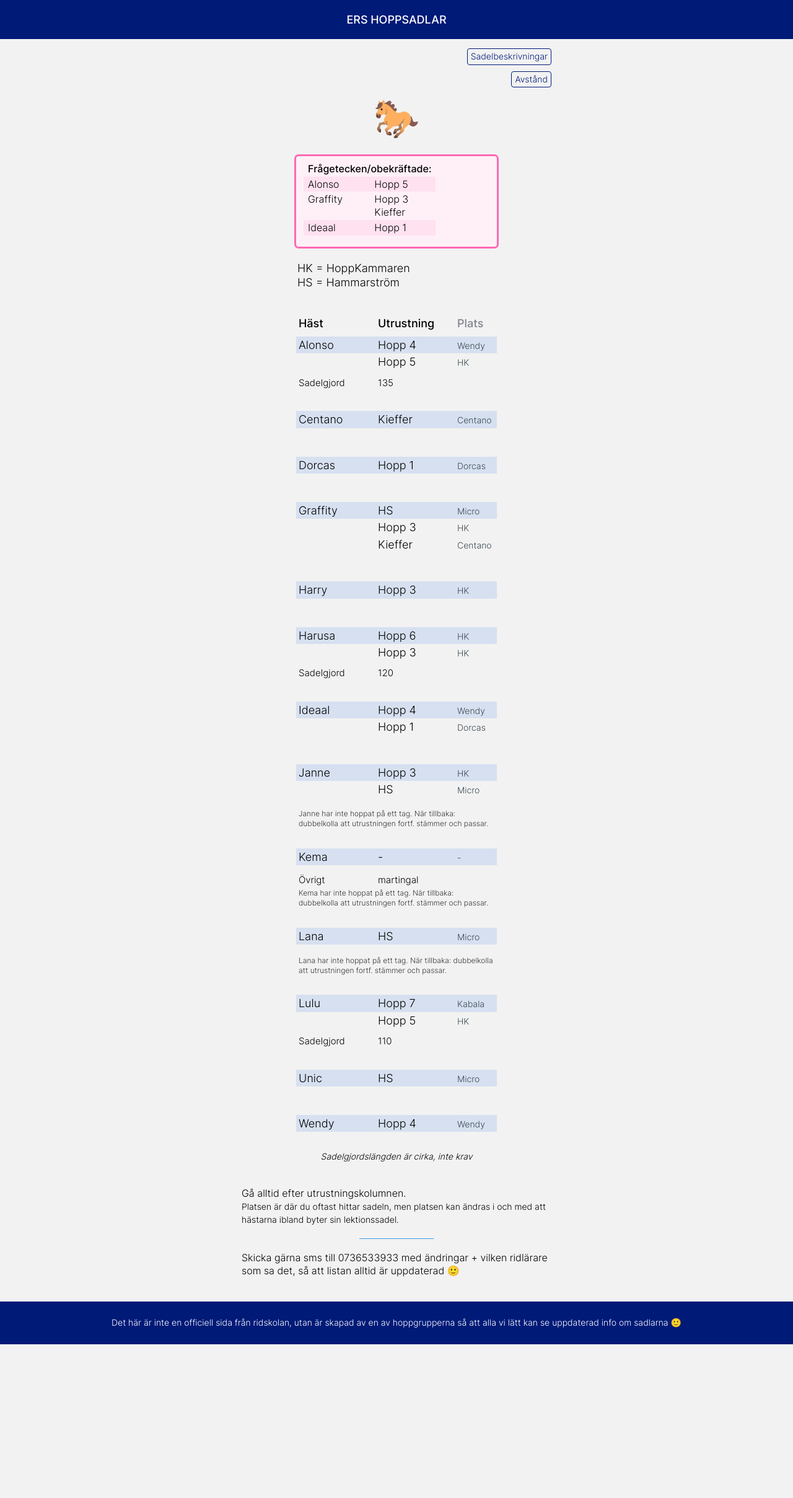
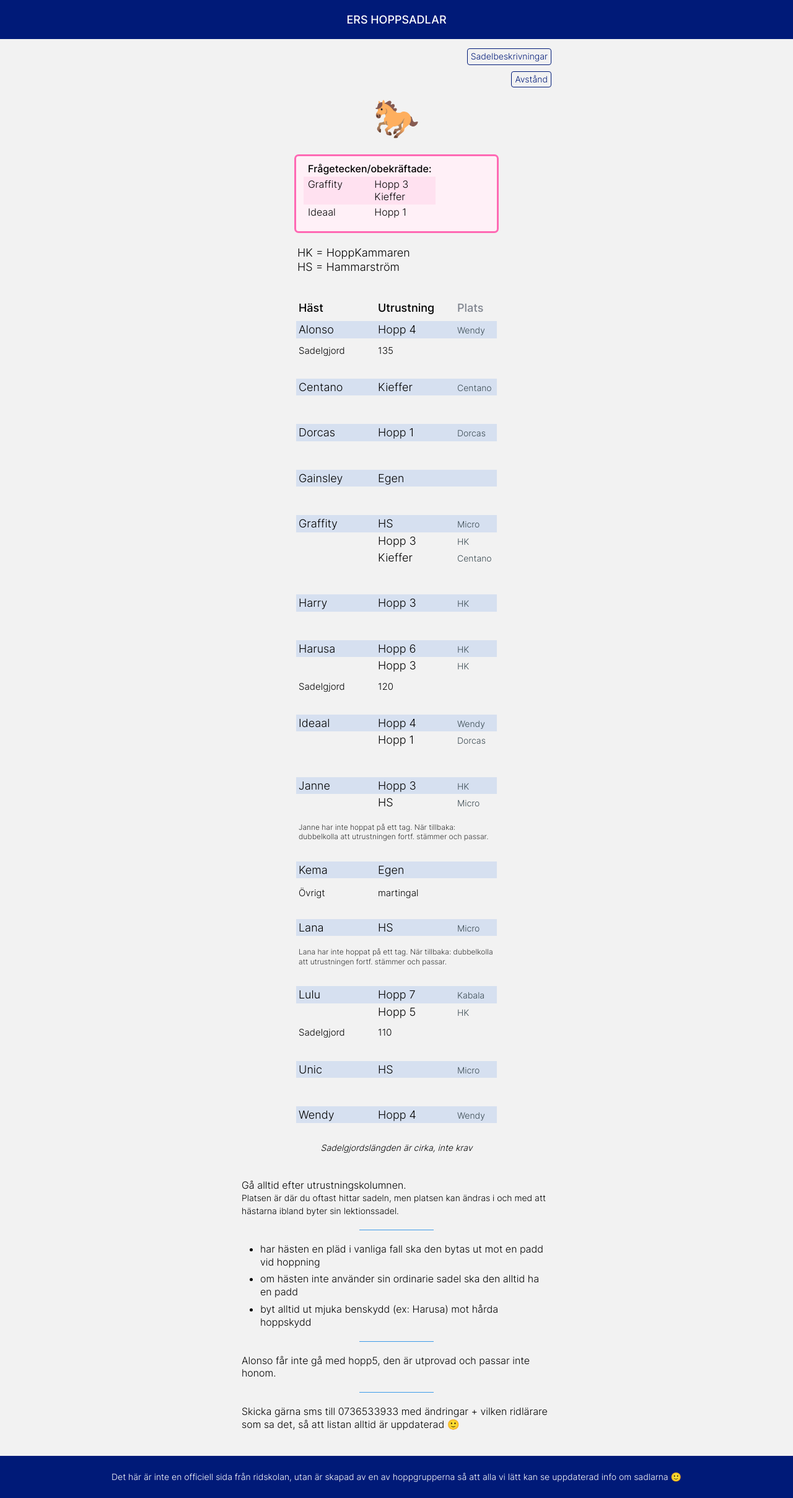
Before and after one commit to Minomichu/hoppsadlar, a Next.js app: page / in a window 1280 px wide. Shown: the whole page at 62% size. Before the commit the page ends 2169 px from the top, so only its background shows below. Built offline with nearby package versions, Linux system fonts and the light colour scheme.

Commit message:
added saddles and info

```diff
--- a/src/constants/saddles.js
+++ b/src/constants/saddles.js
@@ -7,12 +7,13 @@ const hopp6 = { saddle: 'Hopp 6', location: 'HK' }
 const hopp7 = { saddle: 'Hopp 7', location: 'Kabala' }
 const HS = { saddle: 'HS', location: 'Micro' }
 const kieffer = { saddle: 'Kieffer', location: 'Centano' }
+const egen = { saddle: 'Egen', location: ''}  // Egen sadel som inte klassas som hoppsadel
 const confirmSaddle = " har inte hoppat på ett tag. När tillbaka: dubbelkolla att utrustningen fortf. stämmer och passar."
 
 const EQUIPMENT = [
   {
     horse: 'Alonso',
-    saddles: [hopp4, hopp5],
+    saddles: [hopp4],
     girthLength: { name: 'Sadelgjord', cm: '135' },
     other: [
       { name: '', equipment: [''] }
@@ -29,6 +30,14 @@ const EQUIPMENT = [
   {
     horse: 'Dorcas',
     saddles: [hopp1],
+    girthLength: { name: '', cm: '' },
+    other: [
+      { name: '', equipment: [''] }
+    ]
+  },
+  {
+    horse: 'Gainsley',
+    saddles: [egen],
     girthLength: { name: '', cm: '' },
     other: [
       { name: '', equipment: [''] }
@@ -77,12 +86,11 @@ const EQUIPMENT = [
   },
   {
     horse: 'Kema',
-    saddles: [hopp2],
+    saddles: [egen],
     girthLength: { name: '', cm: '' },
     other: [
       { name: 'Övrigt', equipment: ['martingal'] }
     ],
-    textRow: 'Kema' + confirmSaddle
   },
   {
     horse: 'Lana',
--- a/src/pages/index.js
+++ b/src/pages/index.js
@@ -20,10 +20,6 @@ export default function Home() {
               <tr><th colSpan={2}>Frågetecken/obekräftade:</th></tr>
             </thead>
             <tbody>
-              <tr>
-                <td>Alonso</td>
-                <td>Hopp 5</td>
-              </tr>
               <tr>
                 <td>Graffity</td>
                 <td>Hopp 3<br/>Kieffer</td>
@@ -99,6 +95,16 @@ export default function Home() {
           </span>
         </p>
         <div className='thinLine'></div>
+        <ul className='infoText'>
+          <li>har hästen en pläd i vanliga fall ska den bytas ut mot en padd vid hoppning</li>
+          <li>om hästen inte använder sin ordinarie sadel ska den alltid ha en padd</li>
+          <li>byt alltid ut mjuka benskydd (ex: Harusa) mot hårda hoppskydd</li>
+        </ul>
+        <div className='thinLine'></div>
+        <p className='infoText'>
+          Alonso får inte gå med hopp5, den är utprovad och passar inte honom.
+        </p>
+        <div className='thinLine'></div>
         <p className='infoText'>
           Skicka gärna sms till 0736533933 med ändringar + vilken ridlärare som sa det, så att listan alltid är uppdaterad 🙂
         </p>
```
